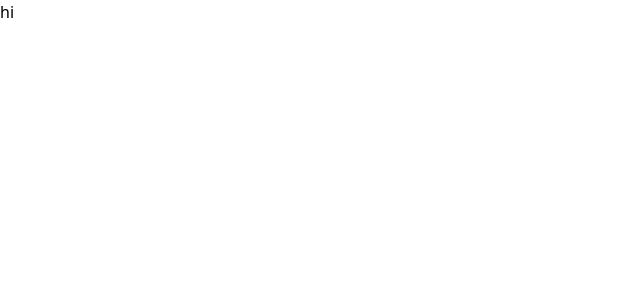
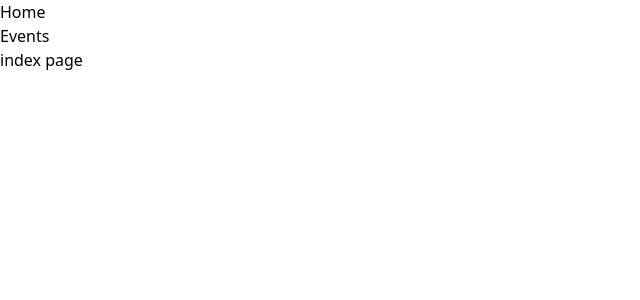
Before and after one commit to isampedroAlsoft/vue-nuxt-test, a Nuxt app: page / in a window 1280 px wide. Before the commit this address had no page. Shown: the top 300 px of the page, without its empty margins (0-640 px from the left). Built offline with nearby package versions, Linux system fonts and the light colour scheme.

Commit message:
feat: :sparkles: Added pagination

```diff
--- a/app.vue
+++ b/app.vue
@@ -1,5 +1,17 @@
 <template>
-  <div>
-    hi
-  </div>
+	<div>
+		<NuxtLayout>
+			<header>
+				<ul>
+					<li>
+						<NuxtLink to="/">Home</NuxtLink>
+					</li>
+					<li>
+						<NuxtLink to="/events">Events</NuxtLink>
+					</li>
+				</ul>
+			</header>
+			<NuxtPage />
+		</NuxtLayout>
+	</div>
 </template>
--- /dev/null
+++ b/pages/events/index.vue
@@ -0,0 +1,3 @@
+<template>
+    <div>events page</div>
+</template>
--- /dev/null
+++ b/pages/index.vue
@@ -0,0 +1 @@
+<template><div>index page</div></template>
--- /dev/null
+++ b/pages/profile/index.vue
@@ -0,0 +1 @@
+<template><div>my profile page</div></template>
```
Also changed, not shown: pages/events.vue (deleted).
